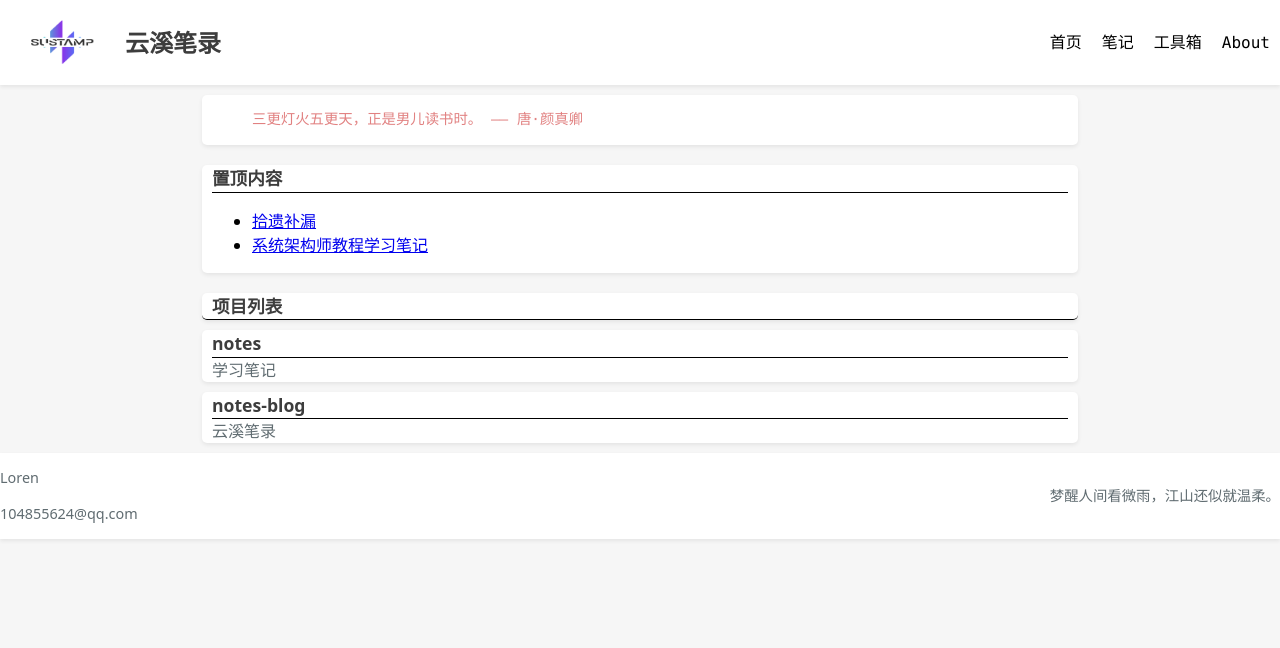
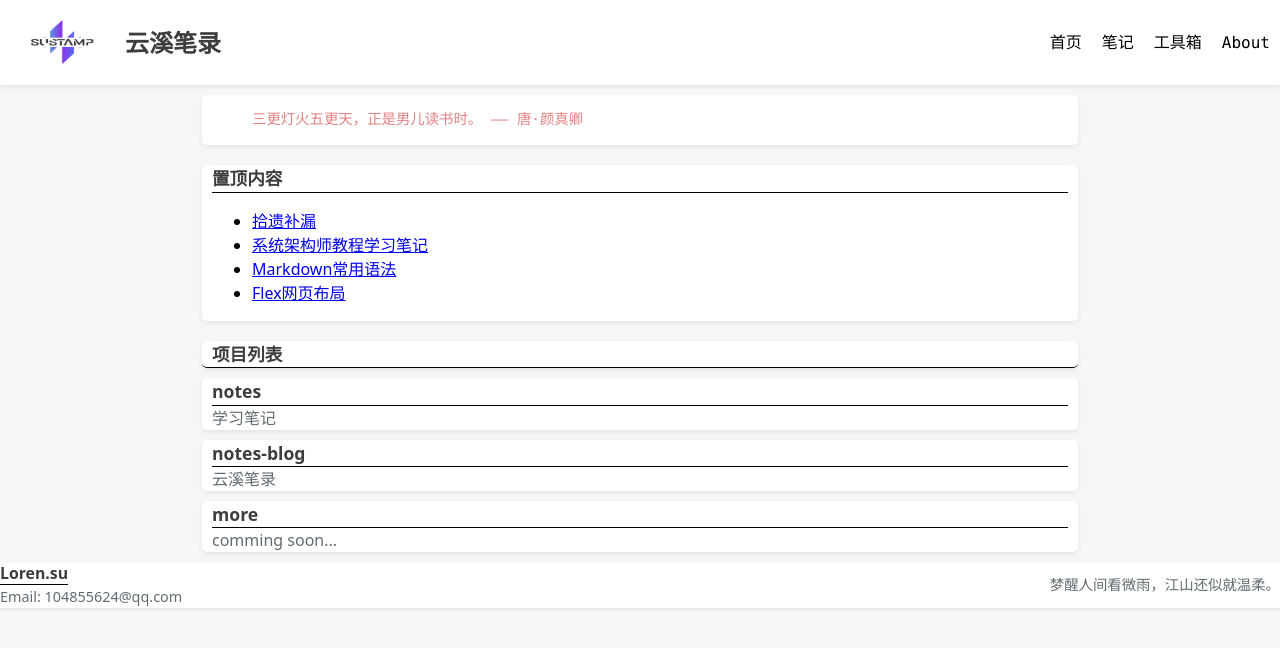
Before and after one commit to sustamp/sustamp.github.io, a Jekyll site: the page index.html, which Jekyll copies as it is, in a window 1280 px wide. Shown: the top 648 px of the page. Built offline with Jekyll 4.4.1, drawn with Linux system fonts in a browser that asks for light colours.

Commit message:
Update index.html
内容调整

```diff
--- a/index.html
+++ b/index.html
@@ -66,6 +66,9 @@
                         <ul>
                             <li><a href="https://sustamp.github.io/notes-blog/2024/09/10/konwledge-supplement.html" target="_blank">拾遗补漏</a></li>
                             <li><a href="https://sustamp.github.io/notes-blog/2024/10/31/ruankao-study-notes.html" target="_blank">系统架构师教程学习笔记</a></li>
+                            <li><a href="https://sustamp.github.io/notes-blog/2024/11/01/markdown-grammar.html" target="_blank">Markdown常用语法</a></li>
+                            <li><a href="https://sustamp.github.io/notes-blog/2024/11/01/html-layout-by-flex.html" target="_blank">Flex网页布局</a></li>
+
                         </ul>
                     </div>
                     <!-- <div class="box-item">区域2</div>
@@ -75,6 +78,7 @@
                     <div class="box-item item-text flex1">
                         <span>项目列表</span>
                     </div>
+                    <div class="card-listing">
                         <section class="box-item">
                             <a href="https://sustamp.github.io/notes" class="block">
                                 <div class="item-text"><span>notes</span></div>
@@ -87,6 +91,13 @@
                                 <span class="content-text">云溪笔录</span>
                             </a>
                         </section>
+                        <section class="box-item">
+                            <a href="#" class="block">
+                                <div class="item-text"><span>more</span></div>
+                                <span class="content-text">comming soon...</span>
+                            </a>
+                        </section>
+                    </div>
                 </main>
 
             </div>
@@ -95,13 +106,12 @@
 
     <footer>
         <div class="content-text">
-            <P>Loren</P>
-            <p>104855624@qq.com</P>
+            <span class="item-text">Loren.su</span><br>
+            <span>Email: 104855624@qq.com</span>
         </div>
         <div class="content-text">
-            <p>梦醒人间看微雨，江山还似就温柔。</p>
+            <span>梦醒人间看微雨，江山还似就温柔。</span>
         </div>
-
     </footer>
 
     <script>
```
Lines whose indentation alone changed are shown as unchanged.
